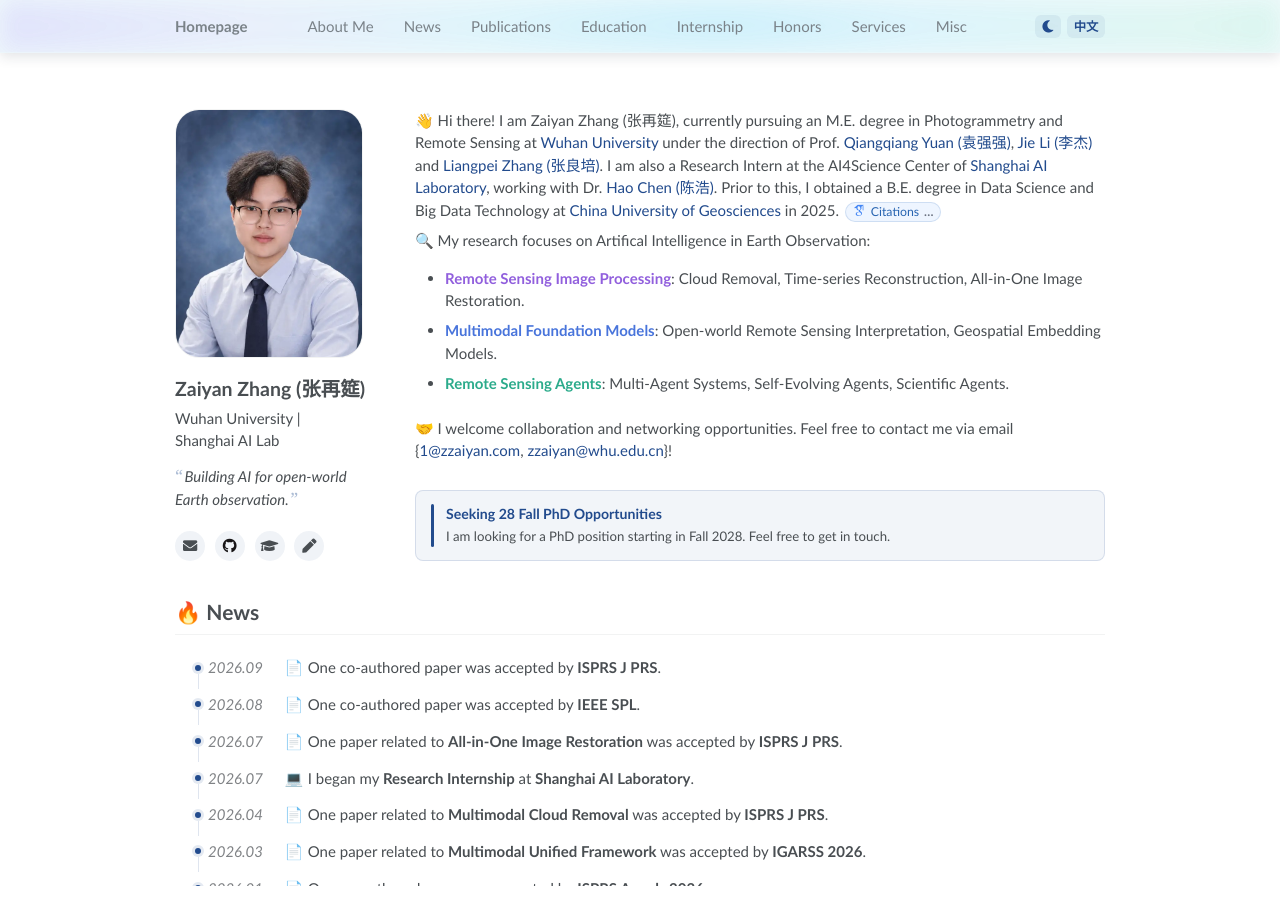
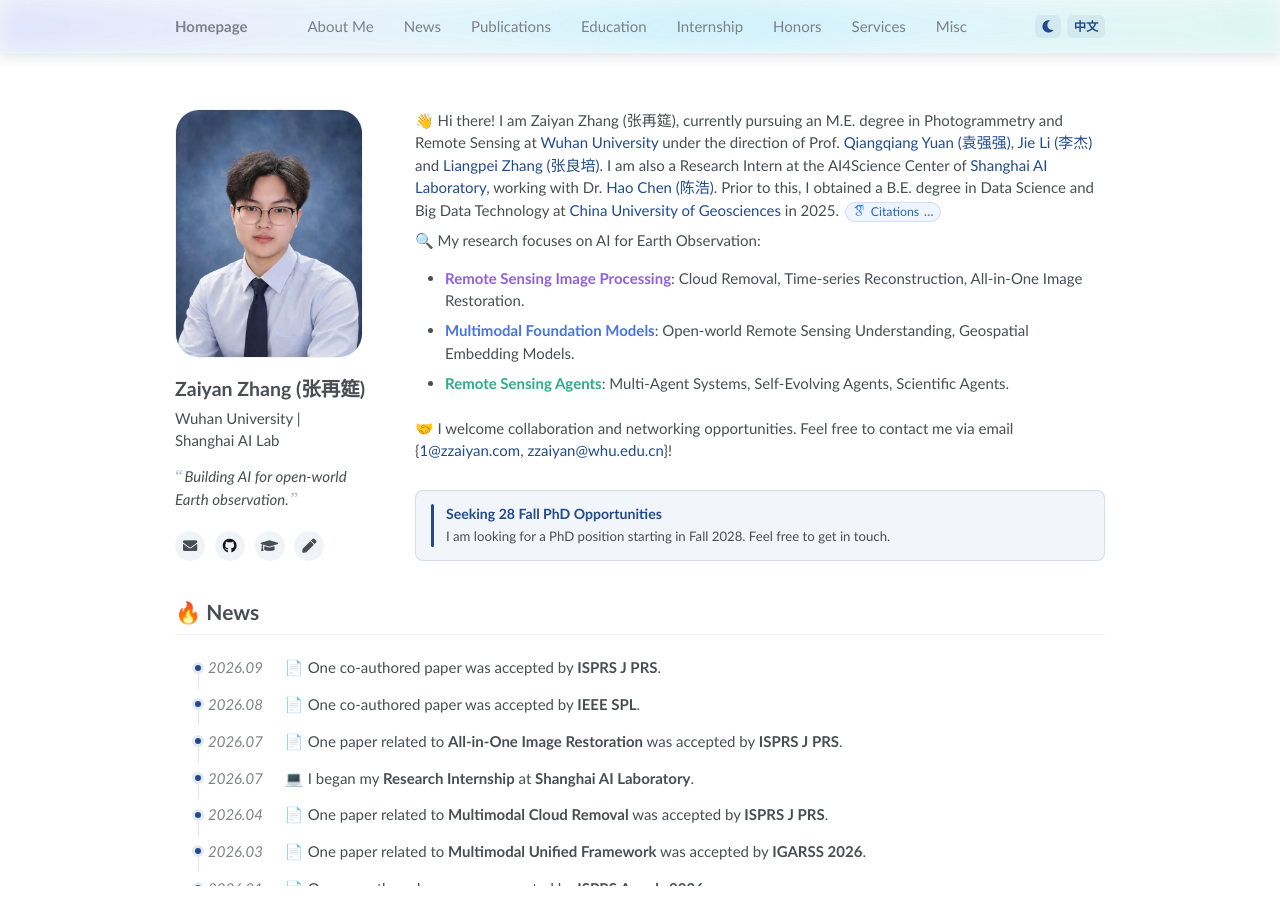
Before and after one commit to zzaiyan/zzaiyan.github.io, a Jekyll site: the page built from _pages/about.md, in a window 1280 px wide and 900 px high. Built offline with Jekyll 4.4.1, drawn with Linux system fonts in a browser that asks for light colours; some web fonts are replaced; a script that is not in the unit is left out.

Commit message:
更新研究方向与英文介绍表述

```diff
--- a/_pages/about.md
+++ b/_pages/about.md
@@ -21,10 +21,10 @@ redirect_from:
 
 👋 Hi there! I am Zaiyan Zhang (张再筵), currently pursuing an M.E. degree in Photogrammetry and Remote Sensing at [Wuhan University](https://www.whu.edu.cn/) under the direction of Prof. [Qiangqiang Yuan (袁强强)](https://scholar.google.com/citations?user=aItnA-sAAAAJ), [Jie Li (李杰)](https://scholar.google.com/citations?user=W4VvnDMAAAAJ) and [Liangpei Zhang (张良培)](https://scholar.google.com/citations?user=yFEl8hcAAAAJ). I am also a Research Intern at the AI4Science Center of [Shanghai AI Laboratory](https://www.shlab.org.cn/), working with Dr. [Hao Chen (陈浩)](https://justchenhao.github.io). Prior to this, I obtained a B.E. degree in Data Science and Big Data Technology at [China University of Geosciences](https://www.cug.edu.cn/) in 2025. {% include google-scholar-badge.html inline=true %}
 
-🔍 My research focuses on Artifical Intelligence in Earth Observation:
+🔍 My research focuses on AI for Earth Observation:
 
 - **<span style="color: #915fddff;">Remote Sensing Image Processing</span>**: Cloud Removal, Time-series Reconstruction, All-in-One Image Restoration.
-- **<span style="color: #4874dbff;">Multimodal Foundation Models</span>**: Open-world Remote Sensing Interpretation, Geospatial Embedding Models.
+- **<span style="color: #4874dbff;">Multimodal Foundation Models</span>**: Open-world Remote Sensing Understanding, Geospatial Embedding Models.
 - **<span style="color: #2bab8bff;">Remote Sensing Agents</span>**: Multi-Agent Systems, Self-Evolving Agents, Scientific Agents.
 
 🤝 I welcome collaboration and networking opportunities. Feel free to contact me via email {[1@zzaiyan.com](mailto:1@zzaiyan.com), [zzaiyan@whu.edu.cn](mailto:zzaiyan@whu.edu.cn)}!
@@ -38,7 +38,7 @@ redirect_from:
 🔍 我的研究聚焦于人工智能在地球观测中的应用：
 
 - **<span style="color: #915fddff;">遥感图像处理</span>**：去云、时序重建、一体化图像复原。
-- **<span style="color: #4874dbff;">多模态基础模型</span>**：开放世界遥感解译、地理空间嵌入模型。
+- **<span style="color: #4874dbff;">多模态基础模型</span>**：开放世界遥感理解、地理空间嵌入模型。
 - **<span style="color: #2bab8bff;">遥感智能体</span>**：多智能体系统、自演化智能体、科学智能体。
 
 🤝 欢迎合作与交流！您可以通过邮箱 {[1@zzaiyan.com](mailto:1@zzaiyan.com), [zzaiyan@whu.edu.cn](mailto:zzaiyan@whu.edu.cn)} 联系我。
```
